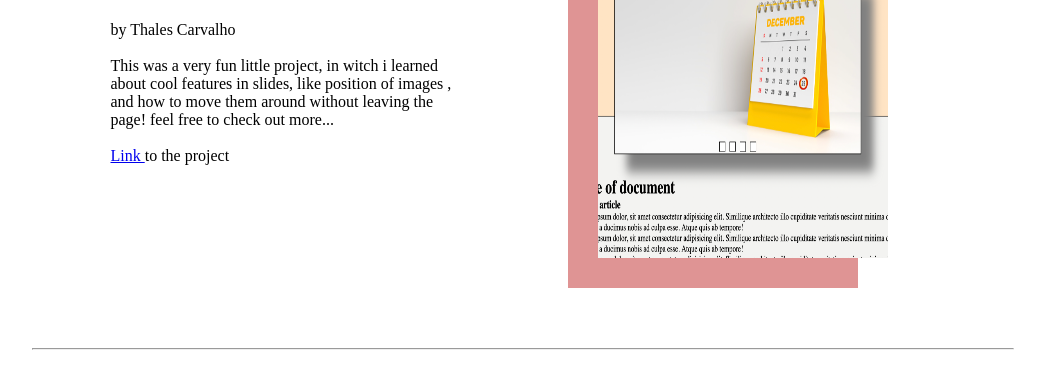
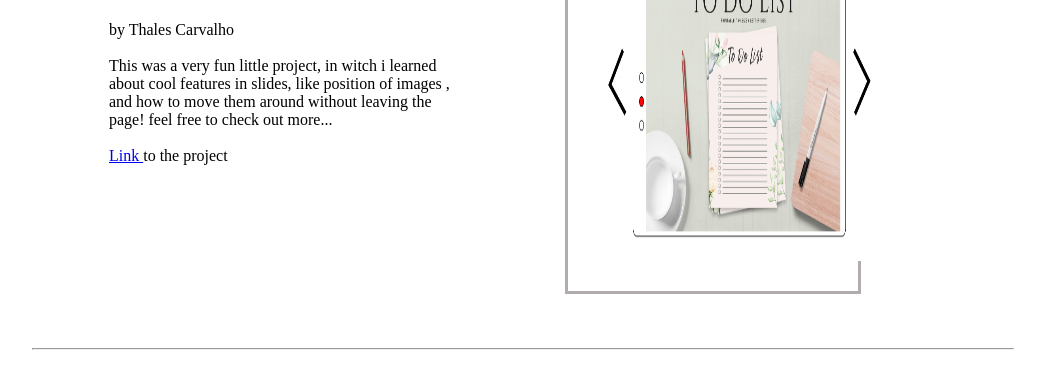
Before and after one commit to SouzaThalez/Portifolio-webPage, a plain HTML site: page index.html in a window 1280 px wide. Shown: the part 170-547 px from the top of the page, without its empty margins (117-1162 px from the left). Drawn offline with Linux system fonts and the light colour scheme; a web font is replaced by a local one.

Commit message:
sass  implemented and images added

```diff
--- a/Styles/style.scss
+++ b/Styles/style.scss
@@ -35,7 +35,7 @@ body {
   margin-top: 30px;
 }
 .img-container {
-  background-color: rgb(223, 148, 148);
+  border: 3px solid #b1adad;
   width: 290px;
   height: 340px;
   margin-top: 30px;
@@ -46,4 +46,5 @@ img {
   height: 300px;
   margin-left: 30px;
   margin-top: 10px;
+  border-radius: 5px;
 }
--- a/index.html
+++ b/index.html
@@ -7,7 +7,7 @@
     <link rel="preconnect" href="https://fonts.googleapis.com">
     <link rel="preconnect" href="https://fonts.gstatic.com" crossorigin>
     <link href="https://fonts.googleapis.com/css2?family=Comforter+Brush&family=Indie+Flower&display=swap" rel="stylesheet">
-    <link rel="stylesheet" href="/Styles/style.css">
+    <link rel="stylesheet" href="/css\style.css">
     <title>Portifolio Page</title>
 </head>
 <body>
@@ -43,7 +43,7 @@
             </div>
             <div class="colums">
                 <div class="img-container">
-                    <img src="imgs/slide-img.png">
+                    <img src="imgs/slide1-img.png">
                 </div>
             </div>
         </div>
```
Also changed, not shown: css/style.css (added), imgs/pimg1.png (added), imgs/pimg2.png (added), imgs/pimg3.png (added), imgs/slide-img.png (deleted), style.css (added), 2 other files.
